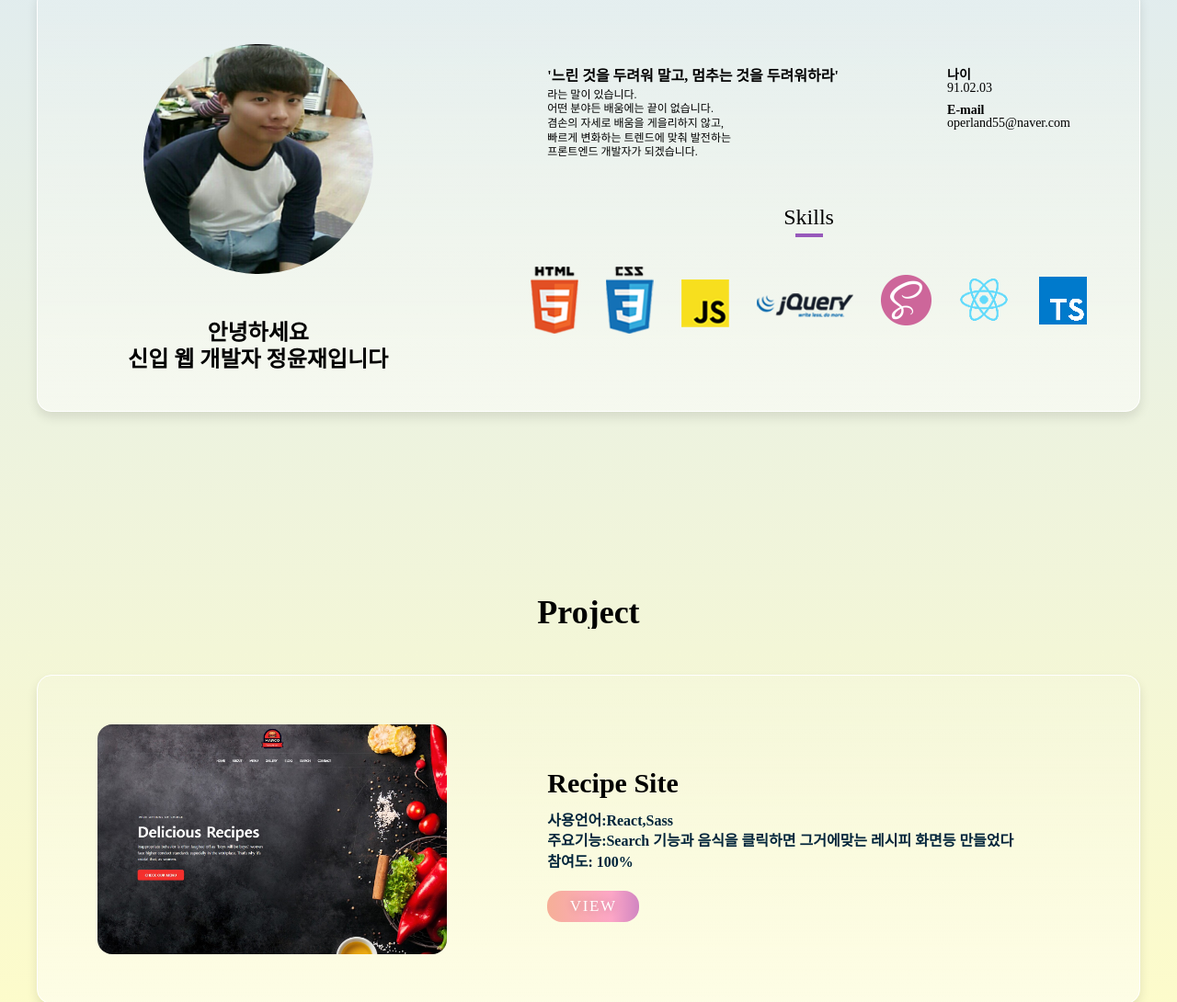
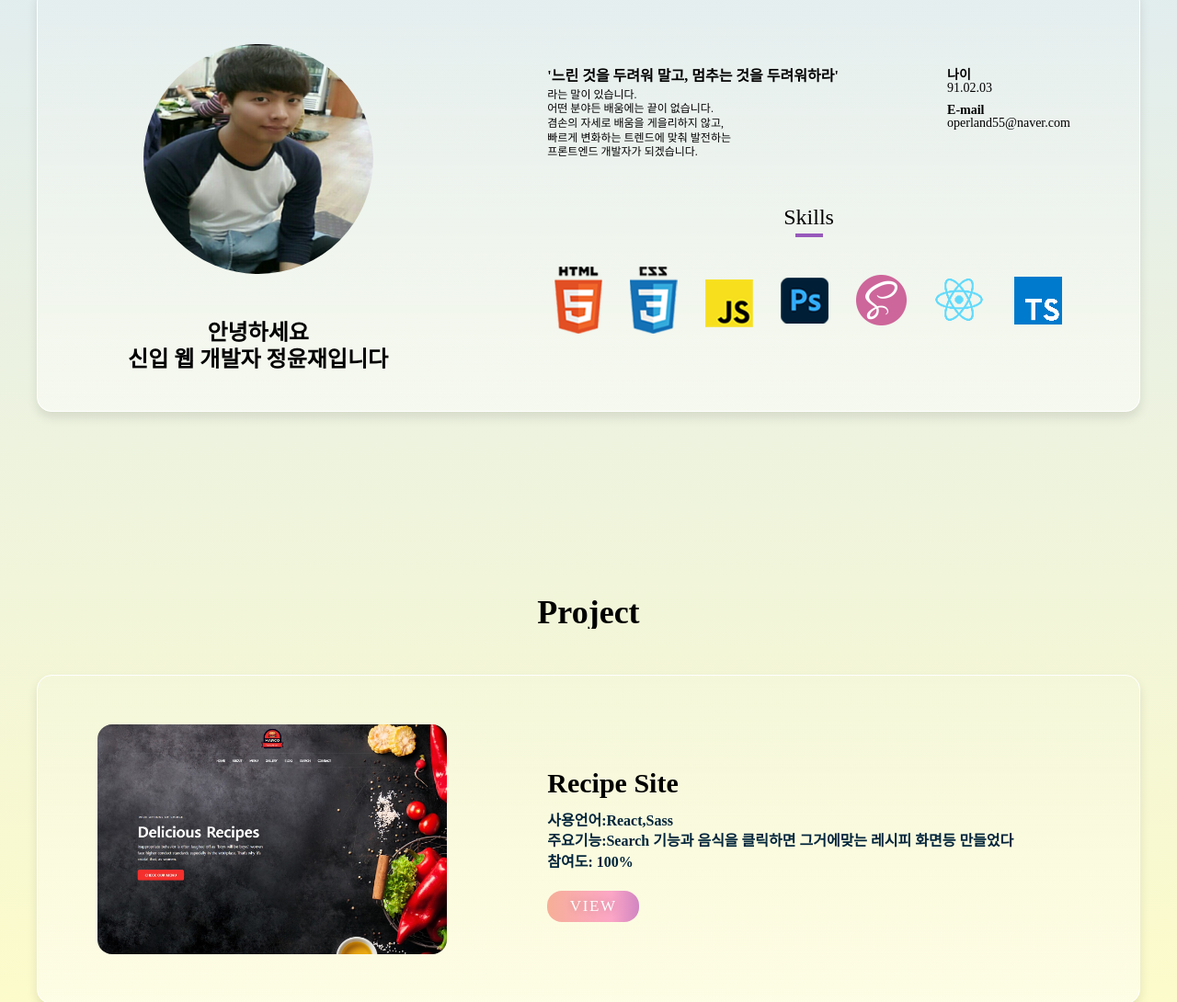
Before and after one commit to operland55/My-PortFolio, a website: page index.html in a window 1280 px wide. Shown: the part 1000-2090 px from the top of the page at 92% size. Drawn offline with Linux system fonts and the light colour scheme.

Commit message:
💄 Add skillIcon

```diff
--- a/index.html
+++ b/index.html
@@ -110,7 +110,7 @@
               <img src="./imgs/skill_icon_03.png" alt="JS-ICON">
             </li>
             <li class="profile__skills__item">
-              <img src="./imgs/skill_icon_04.png" alt="JQUERY-ICON">
+              <img src="./imgs/skill_icon_08.png" alt="JQUERY-ICON">
             </li>
             <li class="profile__skills__item">
               <img src="./imgs/skill_icon_05.png" alt="SASS-ICON">
@@ -121,6 +121,7 @@
             <li class="profile__skills__item">
               <img src="./imgs/skill_icon_07.png" alt="TS-ICON">
             </li>
+
 
           </ul>
         </div>
```
Also changed, not shown: imgs/skill_icon_08.png (added).
